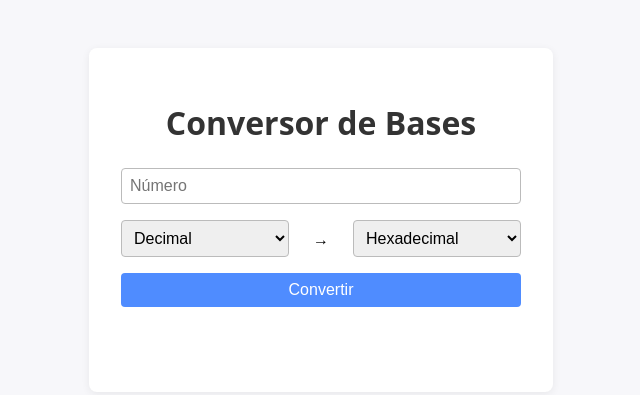
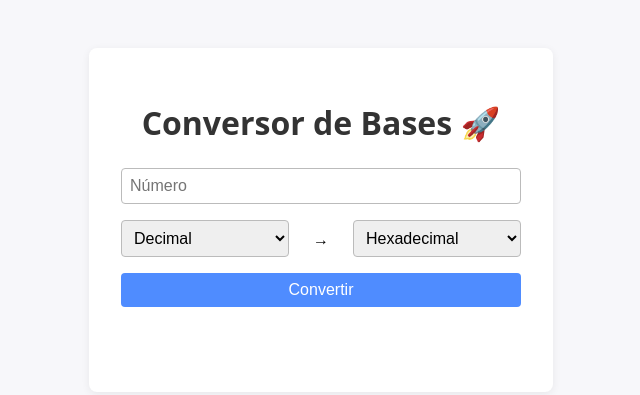
Before and after one commit to jedabero/base-converter, a website built with Vite: page index.html in a window 1280 px wide. Shown: the whole page, without its empty margins (319-959 px from the left). Built offline with nearby package versions, Linux system fonts and the light colour scheme.

Commit message:
Minor change in title

```diff
--- a/index.html
+++ b/index.html
@@ -3,12 +3,12 @@
   <head>
     <meta charset="UTF-8" />
     <meta name="viewport" content="width=device-width, initial-scale=1.0" />
-    <title>Conversor de Bases</title>
+    <title>Conversor de Bases 🚀</title>
     <link rel="stylesheet" href="/src/styles/main.css" />
   </head>
   <body>
     <main>
-      <h1>Conversor de Bases</h1>
+      <h1>Conversor de Bases 🚀</h1>
       <form id="converter-form">
         <div class="form-row">
           <input type="text" id="input-value" placeholder="Número" required />
```
